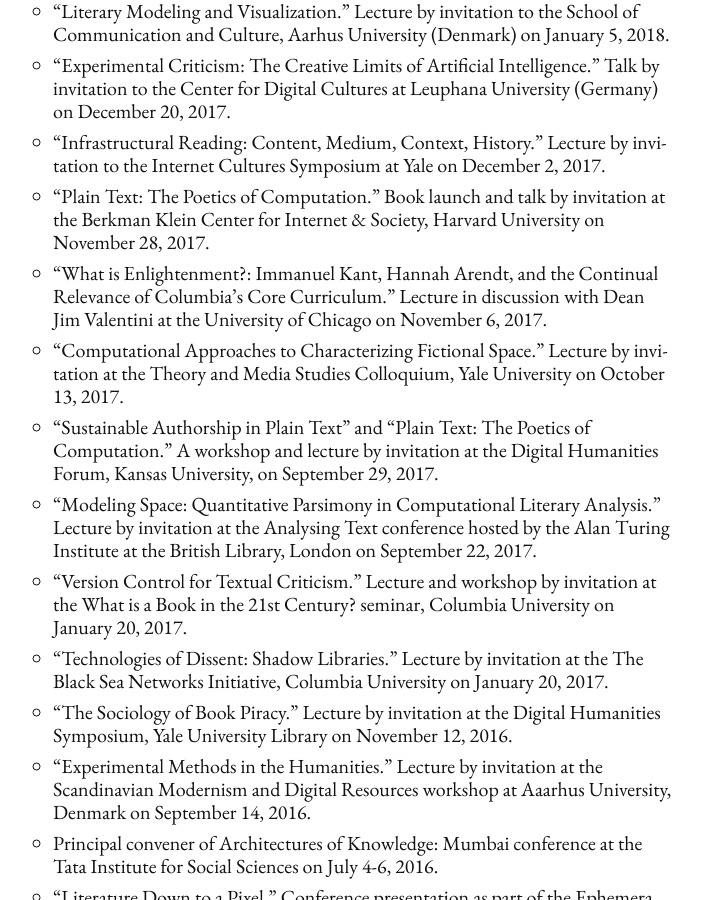
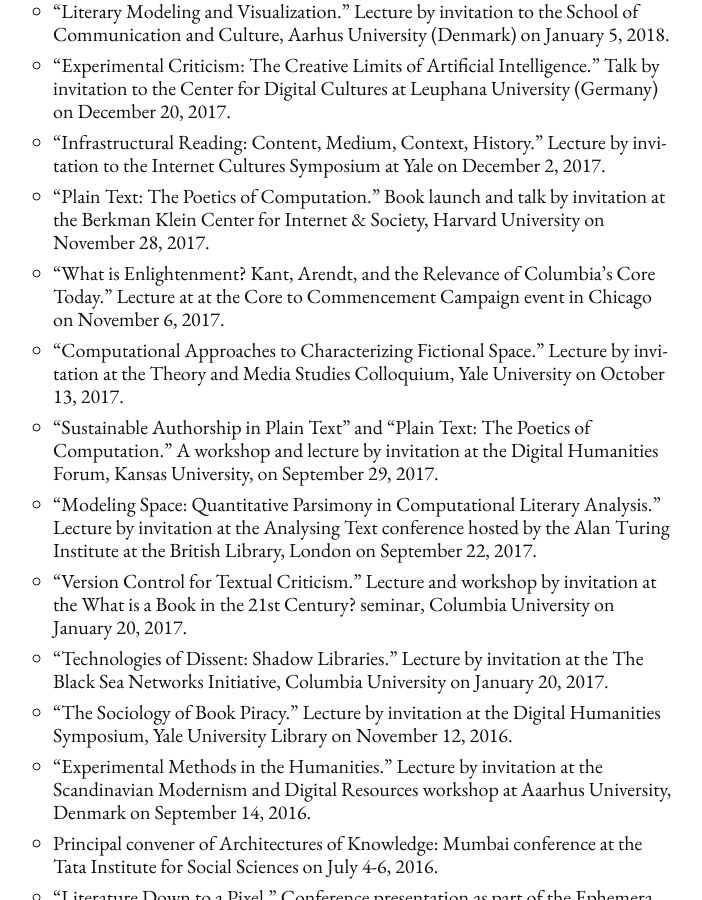
Before and after one commit to denten/denten.github.io, a Jekyll site: the page built from _pages/talks.md, in a window 1280 px wide and 900 px high, scrolled down 755 px. Shown: the whole window, without its empty margins (287-989 px from the left). Built offline with Jekyll 4.4.1, drawn with Linux system fonts in a browser that asks for light colours.

Commit message:
fix the talks name

```diff
--- a/_includes/CV/06-talks.md
+++ b/_includes/CV/06-talks.md
@@ -32,9 +32,8 @@
   Internet Cultures Symposium at Yale on December 2, 2017.
 - "Plain Text: The Poetics of Computation." Book launch and talk by invitation at the Berkman
   Klein Center for Internet & Society, Harvard University on November 28, 2017.
-- "What is Enlightenment?: Immanuel Kant, Hannah Arendt, and the Continual Relevance of
-  Columbia's Core Curriculum." Lecture in discussion with Dean Jim Valentini at the University
-of Chicago on November 6, 2017.
+- "What is Enlightenment? Kant, Arendt, and the Relevance of Columbia's Core Today." Lecture at
+  at the Core to Commencement Campaign event in Chicago on November 6, 2017.
 - "Computational Approaches to Characterizing Fictional Space." Lecture by invitation at the
   Theory and Media Studies Colloquium, Yale University on October 13, 2017.
 - "Sustainable Authorship in Plain Text" and "Plain Text: The Poetics of Computation." A
```
